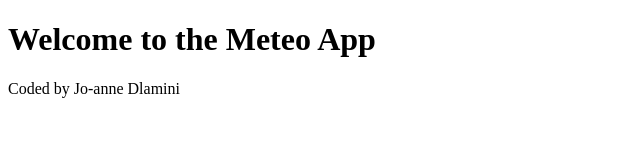
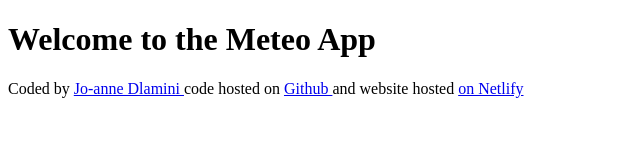
Before and after one commit to Isabelyoan/Weatherapp, a plain HTML site: page index.html in a window 1280 px wide. Shown: the whole page, without its empty margins (0-640 px from the left). Drawn offline with Linux system fonts and the light colour scheme.

Commit message:
Added links to the footer

```diff
--- a/index.html
+++ b/index.html
@@ -7,6 +7,11 @@
   </head>
   <body>
     <h1>Welcome to the Meteo App</h1>
-    <footer>Coded by Jo-anne Dlamini</footer>
+    <footer> Coded by
+      <a href="https://github.com/Isabelyoan/">Jo-anne Dlamini </a>  code hosted on
+      <a href="https://github.com/Isabelyoan/Weatherapp">  Github </a> and website hosted
+        <a href="https://main--week7weatherapp.netlify.app/" > on Netlify </a>
+    </a>
+        </footer>
   </body>
 </html>
```
